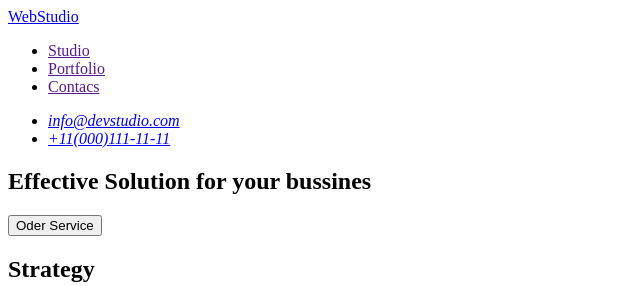
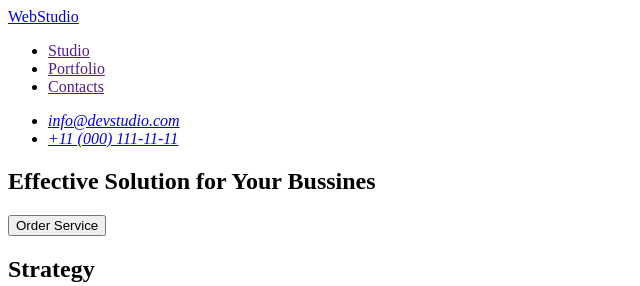
Before and after one commit to Tani-Yatsun/goit-markup-hw-01, a plain HTML site: page index.html in a window 1280 px wide. Shown: the top 286 px of the page, 0-640 px from the left. Drawn offline with Linux system fonts and the light colour scheme.

Commit message:
Update index.html

```diff
--- a/index.html
+++ b/index.html
@@ -20,7 +20,7 @@
                     <a href=""> Portfolio</a>
                 </li>
                 <li>
-                    <a href=""> Contacs</a>
+                    <a href=""> Contacts</a>
                 </li>
 
             </ul>
@@ -31,7 +31,7 @@
                     <a href="mailto:info@devstudio.com"> info@devstudio.com </a>
                 </li>
                 <li>
-                    <a href="tel:+110001111111"> +11(000)111-11-11</a>
+                    <a href="tel:+110001111111"> +11 (000) 111-11-11 </a>
                 </li>
             </ul>
         </address>
@@ -39,8 +39,8 @@
     <main>
 
         <section>
-            <h1> Effective Solution for your bussines</h1>
-            <button> Oder Service</button>
+            <h1> Effective Solution for Your Bussines </h1>
+            <button type="button"> Order Service</button>
         </section>
         <section>
             <h2>Strategy</h2>
@@ -94,7 +94,7 @@
             </ul>
         </section>
         <section>
-            <h2> Our team </h2>
+            <h2> Our Team </h2>
             <ul>
                 <li>
                     <img src="./images/daniel.jpg" alt="mark" width="264" height="260">
@@ -132,7 +132,7 @@
     <footer>
         <a href="./index.html">WebStudio</a>
         <p>
-            Increase the flow of customers and <br> sales for your business with digital <br> marketing & growth
+            Increase the flow of customers and sales for your business with digital marketing & growth
             solutions.
         </p>
     </footer>
```
